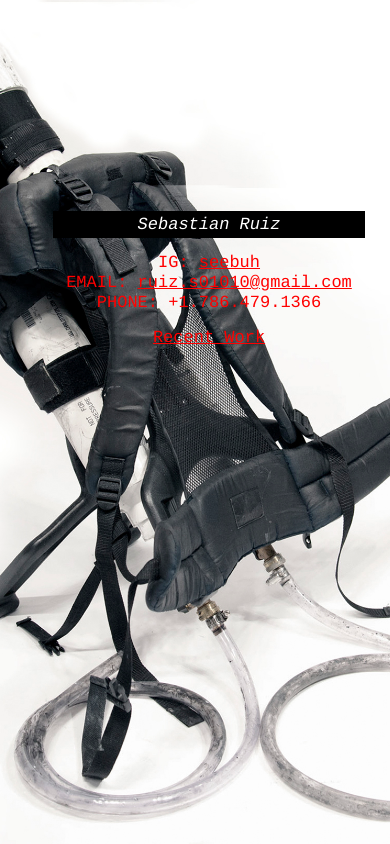
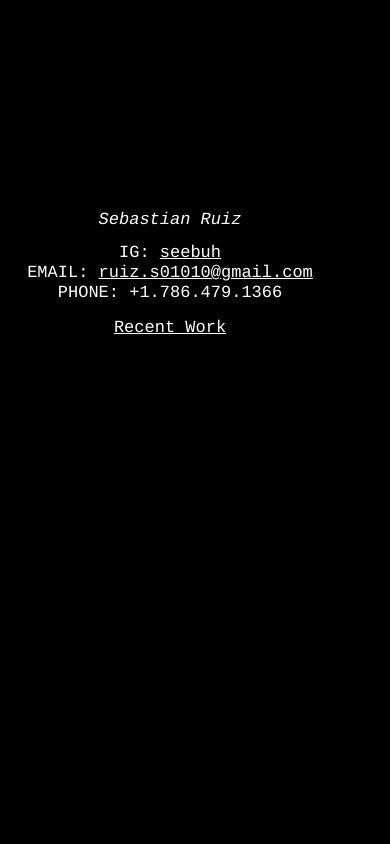
Before and after one commit to rahulshinde/sr-temp, a plain HTML site: page index.html in a window 390 px wide. Drawn offline with Linux system fonts and the light colour scheme.

Commit message:
minimal mobile display

```diff
--- a/css/main.css
+++ b/css/main.css
@@ -150,40 +150,40 @@ a:hover {
 }
 
 @media screen and (max-width: 600px) {
+
+	body {
+	  background: none;
+	  background-color: black;
+	}
 	.info {
 		text-align: center;
-		width: 80%;
-		margin-left: 10%;
+		width: 100%;
 
 	}
 
 	h1, h2 {
 		font-family: 'Cousine', monospace;
 		font-size: 17px;
+		color: white;
 	}
 
 	.name {
 		font-size: 17px;
-		background-color: black;
-		padding-top: 5px;
-		padding-bottom: 5px;
-		color: white;
 	}
 
 	h2 {
 		margin-bottom: 15px;
 		line-height: 20px;
-		color: red;
 	}
 
 	a:link,
 	a:visited {
-		color: red;
+		color: white;
 	}
 
 	a:hover {
 		font-style: italic;
-		color: red;
+		color: white;
 	}
 
 	.italic {
```
